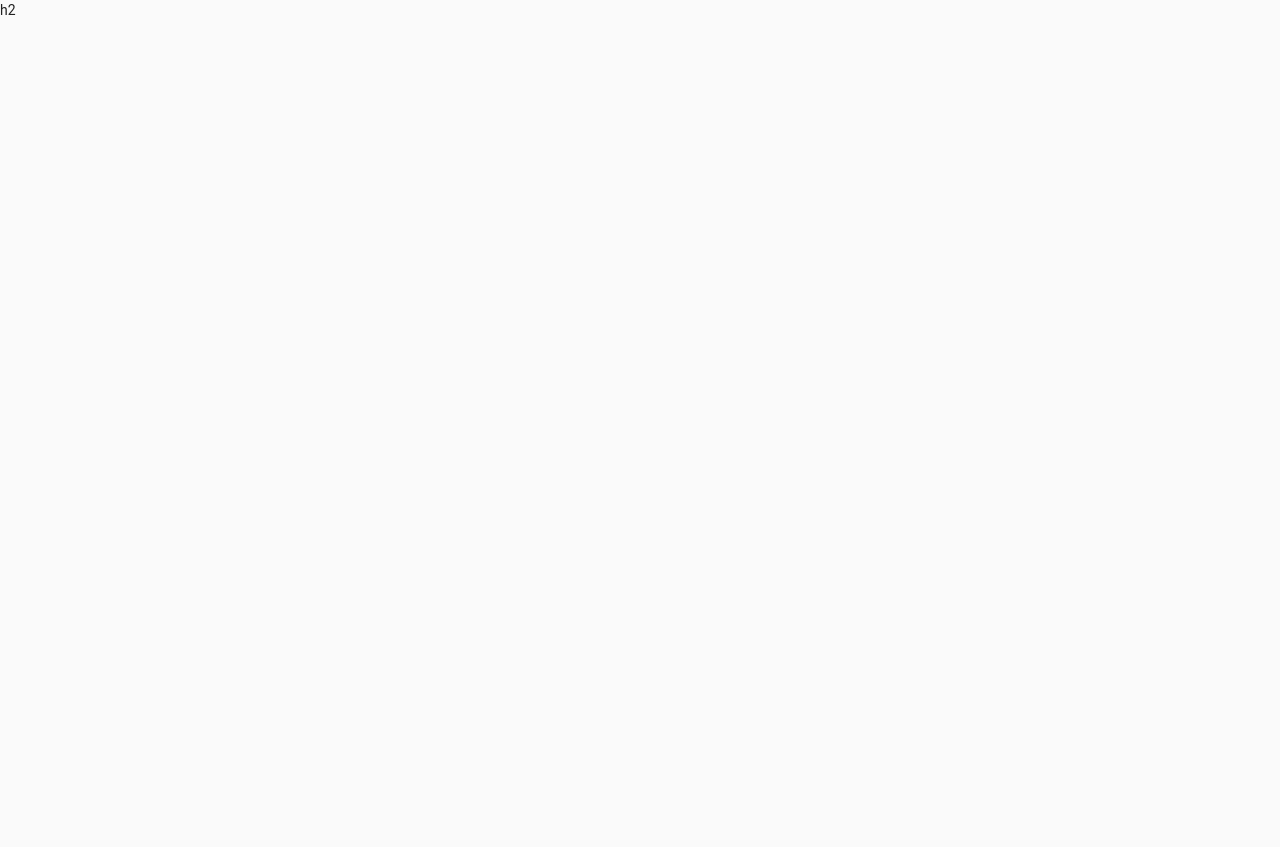
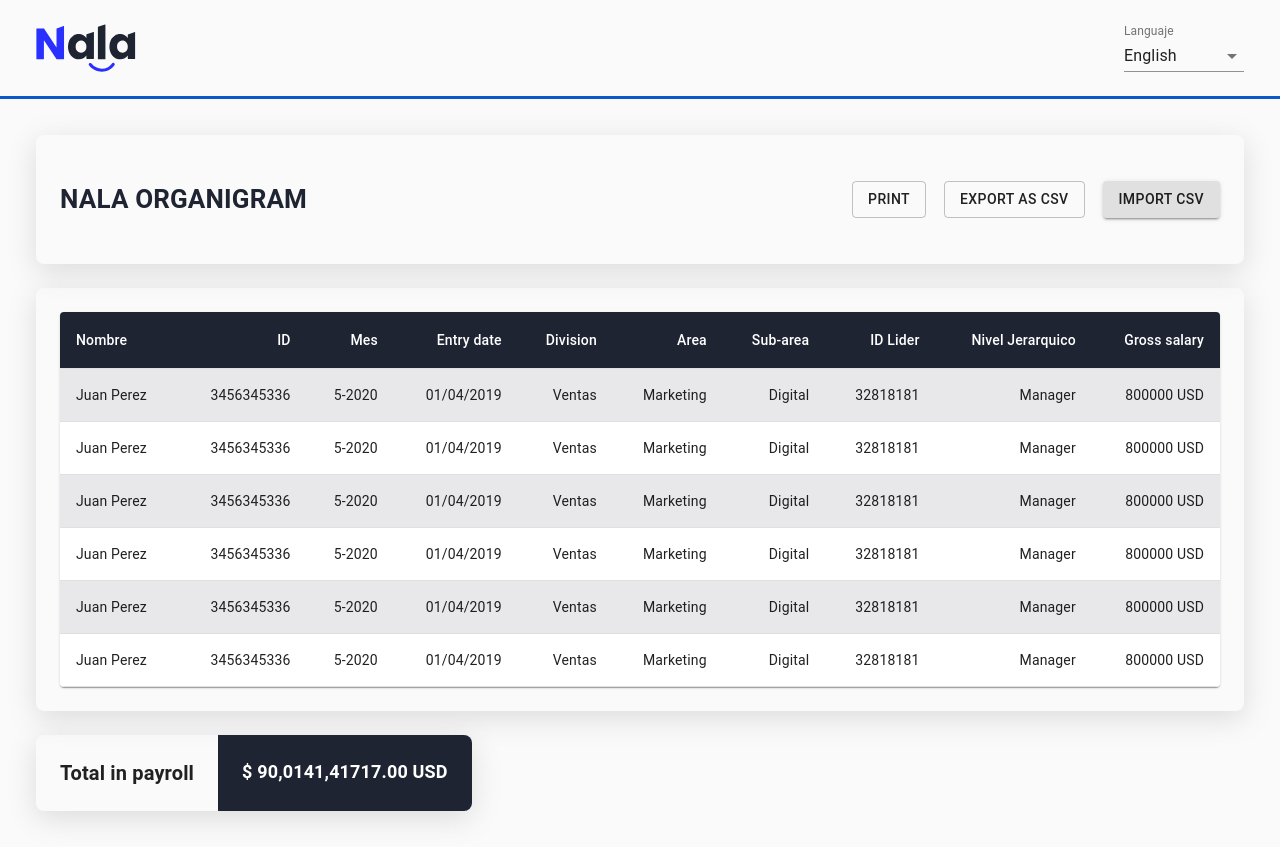
Before and after one commit to wilmion/nala-rocks-exam, a React (Create React App) app: page / in a window 1280 px wide. Before the commit the page ends 800 px from the top, so only its background shows below. Built offline with nearby package versions, Linux system fonts and the light colour scheme.

Commit message:
Added components

```diff
--- a/src/App.tsx
+++ b/src/App.tsx
@@ -1,7 +1,23 @@
 import React from "react";
 
+import { PrimordialLayoutStyled } from "./styles/Layouts/primordial-layout.styled";
+
+import { Header } from "./components/Header";
+import { TableActions } from "./components/TableActions";
+import { TableTotal } from "./components/Table/TableTotal";
+import { TableCustom } from "./components/Table";
+
 function App() {
-  return <div>h2</div>;
+  return (
+    <div>
+      <Header />
+      <PrimordialLayoutStyled>
+        <TableActions />
+        <TableCustom />
+        <TableTotal />
+      </PrimordialLayoutStyled>
+    </div>
+  );
 }
 
 export default App;
--- /dev/null
+++ b/src/components/Header/index.tsx
@@ -0,0 +1,27 @@
+import React from "react";
+
+import { HeaderStyled } from "../../styles/components/header.styled";
+
+import { FormControl, InputLabel, MenuItem, Select } from "@material-ui/core";
+
+export const Header = () => {
+  return (
+    <HeaderStyled>
+      <img className="h-logo" src="/nala-logo.svg" alt="Go to main page" />
+
+      <FormControl>
+        <InputLabel id="">Languaje</InputLabel>
+        <Select
+          labelId=""
+          id=""
+          label=""
+          className="h-control-select"
+          value={1}
+        >
+          <MenuItem value={1}>English</MenuItem>
+          <MenuItem value={2}>Spanish</MenuItem>
+        </Select>
+      </FormControl>
+    </HeaderStyled>
+  );
+};
--- /dev/null
+++ b/src/components/Table/TableTotal.tsx
@@ -0,0 +1,12 @@
+import React from "react";
+
+import { TableTotalStyled } from "../../styles/components/table.styled";
+
+export const TableTotal = () => {
+  return (
+    <TableTotalStyled>
+      <span className="t-t-label">Total in payroll</span>
+      <span className="t-t-value">$ 90,0141,41717.00 USD</span>
+    </TableTotalStyled>
+  );
+};
--- /dev/null
+++ b/src/components/Table/index.tsx
@@ -0,0 +1,112 @@
+import React from "react";
+
+import { TableStyled } from "../../styles/components/table.styled";
+
+import {
+  Paper,
+  TableContainer,
+  TableHead,
+  TableRow,
+  Table,
+  TableBody,
+  TableCell,
+} from "@material-ui/core";
+
+export const TableCustom = () => {
+  return (
+    <TableStyled>
+      <TableContainer component={Paper}>
+        <Table aria-label="asdaw">
+          <TableHead>
+            <TableRow>
+              <TableCell>Nombre</TableCell>
+              <TableCell align="right">ID</TableCell>
+              <TableCell align="right">Mes</TableCell>
+              <TableCell align="right">Entry date</TableCell>
+              <TableCell align="right">Division</TableCell>
+              <TableCell align="right">Area</TableCell>
+              <TableCell align="right">Sub-area</TableCell>
+              <TableCell align="right">ID Lider</TableCell>
+              <TableCell align="right">Nivel Jerarquico</TableCell>
+              <TableCell align="right">Gross salary</TableCell>
+            </TableRow>
+          </TableHead>
+          <TableBody>
+            <TableRow className="t-row-body">
+              <TableCell>Juan Perez</TableCell>
+              <TableCell align="right">3456345336</TableCell>
+              <TableCell align="right">5-2020</TableCell>
+              <TableCell align="right">01/04/2019</TableCell>
+              <TableCell align="right">Ventas</TableCell>
+              <TableCell align="right">Marketing</TableCell>
+              <TableCell align="right">Digital</TableCell>
+              <TableCell align="right">32818181</TableCell>
+              <TableCell align="right">Manager</TableCell>
+              <TableCell align="right">800000 USD</TableCell>
+            </TableRow>
+            <TableRow className="t-row-body">
+              <TableCell>Juan Perez</TableCell>
+              <TableCell align="right">3456345336</TableCell>
+              <TableCell align="right">5-2020</TableCell>
+              <TableCell align="right">01/04/2019</TableCell>
+              <TableCell align="right">Ventas</TableCell>
+              <TableCell align="right">Marketing</TableCell>
+              <TableCell align="right">Digital</TableCell>
+              <TableCell align="right">32818181</TableCell>
+              <TableCell align="right">Manager</TableCell>
+              <TableCell align="right">800000 USD</TableCell>
+            </TableRow>
+            <TableRow className="t-row-body">
+              <TableCell>Juan Perez</TableCell>
+              <TableCell align="right">3456345336</TableCell>
+              <TableCell align="right">5-2020</TableCell>
+              <TableCell align="right">01/04/2019</TableCell>
+              <TableCell align="right">Ventas</TableCell>
+              <TableCell align="right">Marketing</TableCell>
+              <TableCell align="right">Digital</TableCell>
+              <TableCell align="right">32818181</TableCell>
+              <TableCell align="right">Manager</TableCell>
+              <TableCell align="right">800000 USD</TableCell>
+            </TableRow>
+            <TableRow className="t-row-body">
+              <TableCell>Juan Perez</TableCell>
+              <TableCell align="right">3456345336</TableCell>
+              <TableCell align="right">5-2020</TableCell>
+              <TableCell align="right">01/04/2019</TableCell>
+              <TableCell align="right">Ventas</TableCell>
+              <TableCell align="right">Marketing</TableCell>
+              <TableCell align="right">Digital</TableCell>
+              <TableCell align="right">32818181</TableCell>
+              <TableCell align="right">Manager</TableCell>
+              <TableCell align="right">800000 USD</TableCell>
+            </TableRow>
+            <TableRow className="t-row-body">
+              <TableCell>Juan Perez</TableCell>
+              <TableCell align="right">3456345336</TableCell>
+              <TableCell align="right">5-2020</TableCell>
+              <TableCell align="right">01/04/2019</TableCell>
+              <TableCell align="right">Ventas</TableCell>
+              <TableCell align="right">Marketing</TableCell>
+              <TableCell align="right">Digital</TableCell>
+              <TableCell align="right">32818181</TableCell>
+              <TableCell align="right">Manager</TableCell>
+              <TableCell align="right">800000 USD</TableCell>
+            </TableRow>
+            <TableRow className="t-row-body">
+              <TableCell>Juan Perez</TableCell>
+              <TableCell align="right">3456345336</TableCell>
+              <TableCell align="right">5-2020</TableCell>
+              <TableCell align="right">01/04/2019</TableCell>
+              <TableCell align="right">Ventas</TableCell>
+              <TableCell align="right">Marketing</TableCell>
+              <TableCell align="right">Digital</TableCell>
+              <TableCell align="right">32818181</TableCell>
+              <TableCell align="right">Manager</TableCell>
+              <TableCell align="right">800000 USD</TableCell>
+            </TableRow>
+          </TableBody>
+        </Table>
+      </TableContainer>
+    </TableStyled>
+  );
+};
--- /dev/null
+++ b/src/components/TableActions/index.tsx
@@ -0,0 +1,24 @@
+import React from "react";
+
+import { TableActionsStyled } from "../../styles/components/table-actions.styled";
+
+import { Button } from "@material-ui/core";
+
+export const TableActions = () => {
+  return (
+    <TableActionsStyled>
+      <h1 className="t-a-title">NALA Organigram</h1>
+      <div className="t-a-btns">
+        <Button className="t-a-btns__btn" variant="outlined">
+          Print
+        </Button>
+        <Button className="t-a-btns__btn" variant="outlined">
+          Export as CSV
+        </Button>
+        <Button className="t-a-btns__btn" variant="contained">
+          Import CSV
+        </Button>
+      </div>
+    </TableActionsStyled>
+  );
+};
--- /dev/null
+++ b/src/styles/Layouts/primordial-layout.styled.ts
@@ -0,0 +1,8 @@
+import styled from "styled-components";
+
+export const PrimordialLayoutStyled = styled.div`
+  display: flex;
+  flex-direction: column;
+  row-gap: 24px;
+  padding: 36px;
+`;
--- /dev/null
+++ b/src/styles/components/header.styled.ts
@@ -0,0 +1,20 @@
+import styled from "styled-components";
+
+export const HeaderStyled = styled.header`
+  width: 100%;
+  display: flex;
+  justify-content: space-between;
+  align-items: center;
+  padding: 24px 36px;
+  border-bottom: solid 3px #0a58ca;
+
+  .h-logo {
+    width: 100px;
+    height: auto;
+    cursor: pointer;
+  }
+
+  .h-control-select {
+    min-width: 120px;
+  }
+`;
--- /dev/null
+++ b/src/styles/components/table-actions.styled.ts
@@ -0,0 +1,23 @@
+import styled from "styled-components";
+
+export const TableActionsStyled = styled.section`
+  width: 100%;
+  padding: 24px;
+  box-shadow: rgba(100, 100, 111, 0.2) 0px 7px 29px 0px;
+  border-radius: 8px;
+  display: flex;
+  justify-content: space-between;
+  align-items: center;
+
+  .t-a-title {
+    font-size: 26px;
+    font-weight: bolder;
+    text-transform: uppercase;
+    color: #1e2432;
+  }
+
+  .t-a-btns {
+    display: flex;
+    column-gap: 18px;
+  }
+`;
--- /dev/null
+++ b/src/styles/components/table.styled.ts
@@ -0,0 +1,39 @@
+import styled from "styled-components";
+
+export const TableStyled = styled.section`
+  box-shadow: rgba(100, 100, 111, 0.2) 0px 7px 29px 0px;
+  border-radius: 8px;
+  padding: 24px;
+
+  & .MuiTableCell-head {
+    background-color: #1e2432;
+    color: white;
+  }
+
+  .t-row-body:nth-of-type(odd) {
+    background-color: rgba(30, 36, 50, 0.1);
+  }
+`;
+
+export const TableTotalStyled = styled.section`
+  width: fit-content;
+  display: flex;
+
+  box-shadow: rgba(100, 100, 111, 0.2) 0px 7px 29px 0px;
+  border-radius: 8px;
+
+  .t-t-label {
+    font-size: 20px;
+    font-weight: bold;
+    padding: 24px;
+  }
+
+  .t-t-value {
+    font-size: 18px;
+    font-weight: bolder;
+    padding: 24px;
+    background-color: #1e2432;
+    color: white;
+    border-radius: 0 8px 8px 0;
+  }
+`;
```
Also changed, not shown: public/nala-logo.svg (added).
